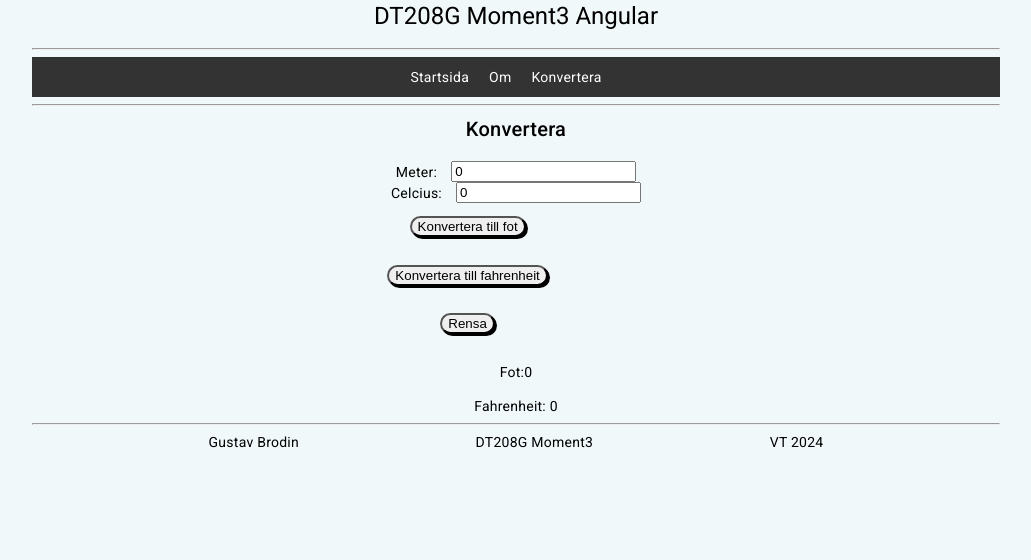
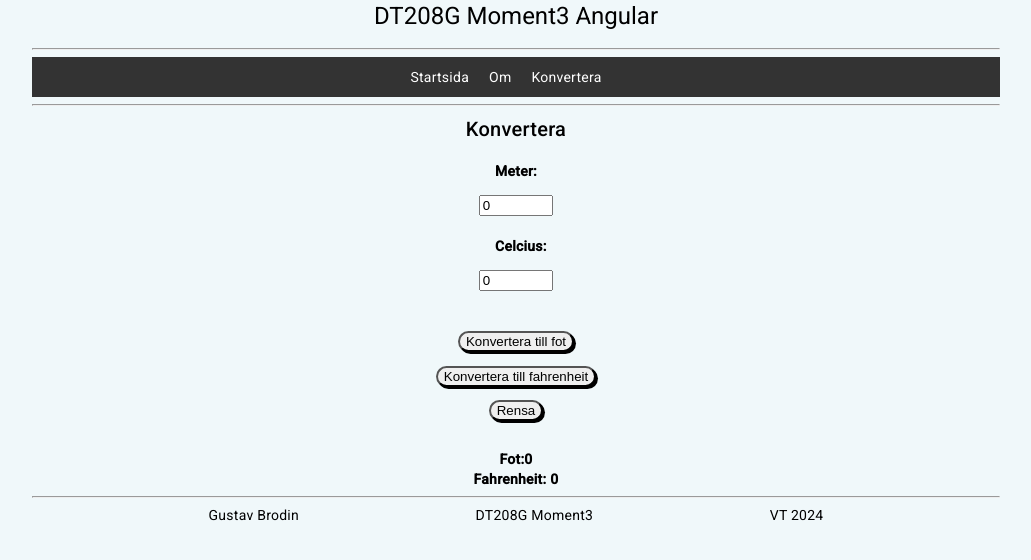
Before and after one commit to BrodinGustav/Mom3_Angular, an Angular app: page /convert in a window 1280 px wide. Shown: the top 560 px of the page, without its empty margins (124-1155 px from the left). Built offline with nearby package versions, Linux system fonts and the light colour scheme.

Commit message:
Commit 7 : Justerat CSS

```diff
--- a/src/app/convert/convert.component.css
+++ b/src/app/convert/convert.component.css
@@ -1,15 +1,37 @@
-div{
-    max-width: 90vw;
+.container{
     display: flex;
+    flex-direction: column;
+    justify-content: center;
+    align-items: center;
+}
+
+.form{
+    max-width: 100%;
+    display: flex;
+    flex-direction: column;
 justify-content: center;
 align-items: center;
-gap:1em;
+margin-bottom:0.5em;
+
+label{
+    margin-bottom:1em;
+    width:3em;
+    font-weight: bold;
+}
+
+input[type="number" i] {
+    width:5em;
+    margin-bottom:1.5em;
+}
+
+
 }
 
 .button-container{
     max-width:90%;
     display:flex;
 flex-direction: column;
+align-items: center;
 
 button{
     margin-top:1em;
@@ -17,19 +39,22 @@ button{
     border-radius: 15px;
     cursor:pointer;
 }
-}
+
 
 button:hover{
     box-shadow: 2px 5px 10px orange;
+}
 }
 
 .result{
     display: flex;
     flex-direction: column;
+    align-items: center;
     margin-top:2em;
 }
 
 .result p{
     margin:0;
     padding:0;
+    font-weight: bold;
 }
--- a/src/app/convert/convert.component.html
+++ b/src/app/convert/convert.component.html
@@ -1,10 +1,9 @@
 <h2>Konvertera</h2>
-
-<div>
+<div class="container">
+<div class="form">
     <label for="meter">Meter:</label>
     <input type="number" id="meter" [(ngModel)] ="meter">
-    </div>
-    <div>
+
     <label for="celcius">Celcius:</label>
     <input type="number" id="celcius" [(ngModel)] = "celcius">
 </div>
@@ -17,3 +16,4 @@
 <p>Fot:{{ resultFot }}</p>
 <p>Fahrenheit: {{ resultFahrenheit }}</p>
 </div>
+</div>
--- a/src/styles.css
+++ b/src/styles.css
@@ -50,6 +50,6 @@ body{
         display:flex;
         flex-direction: column;
         align-items: center;
-        line-height: 0;
+        line-height: 1em;
     }
     }
```
